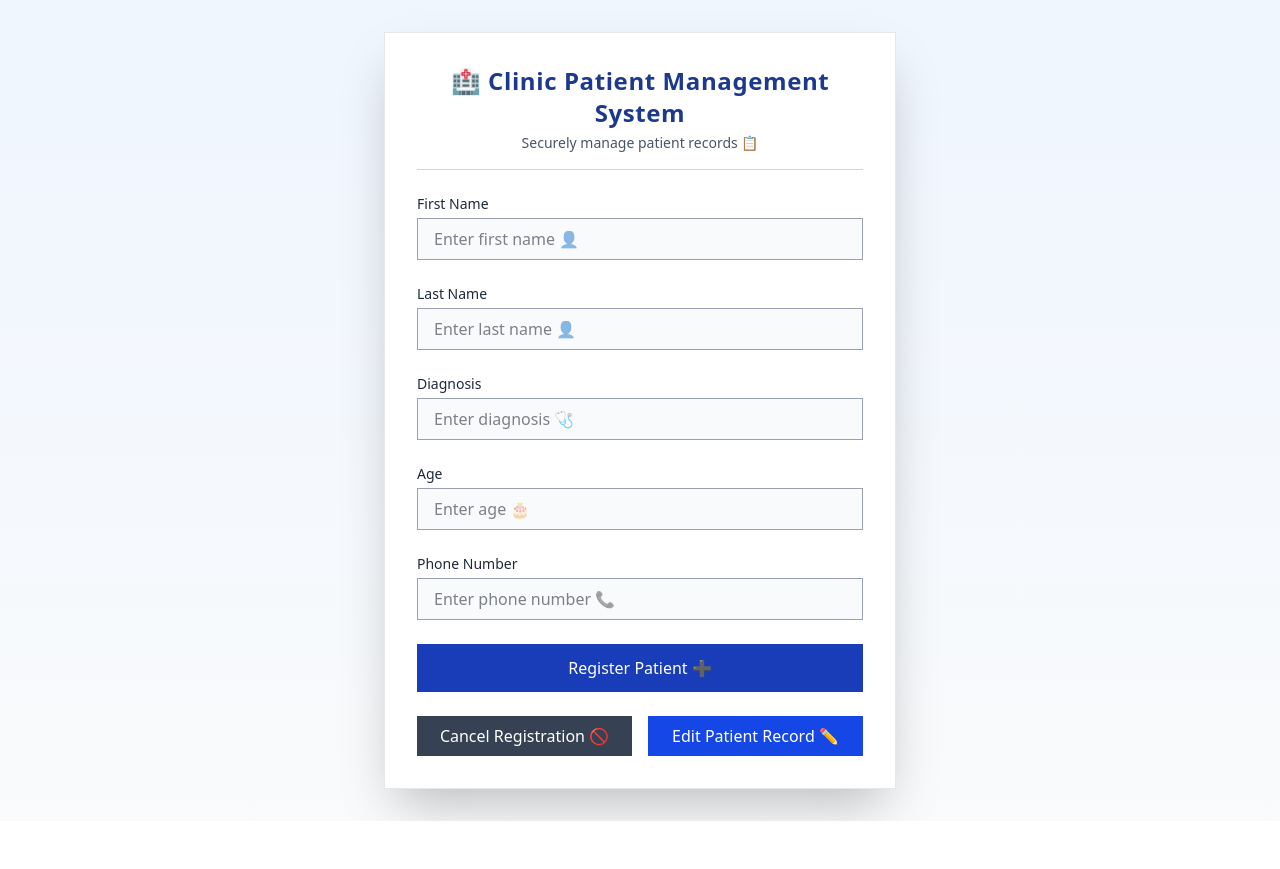
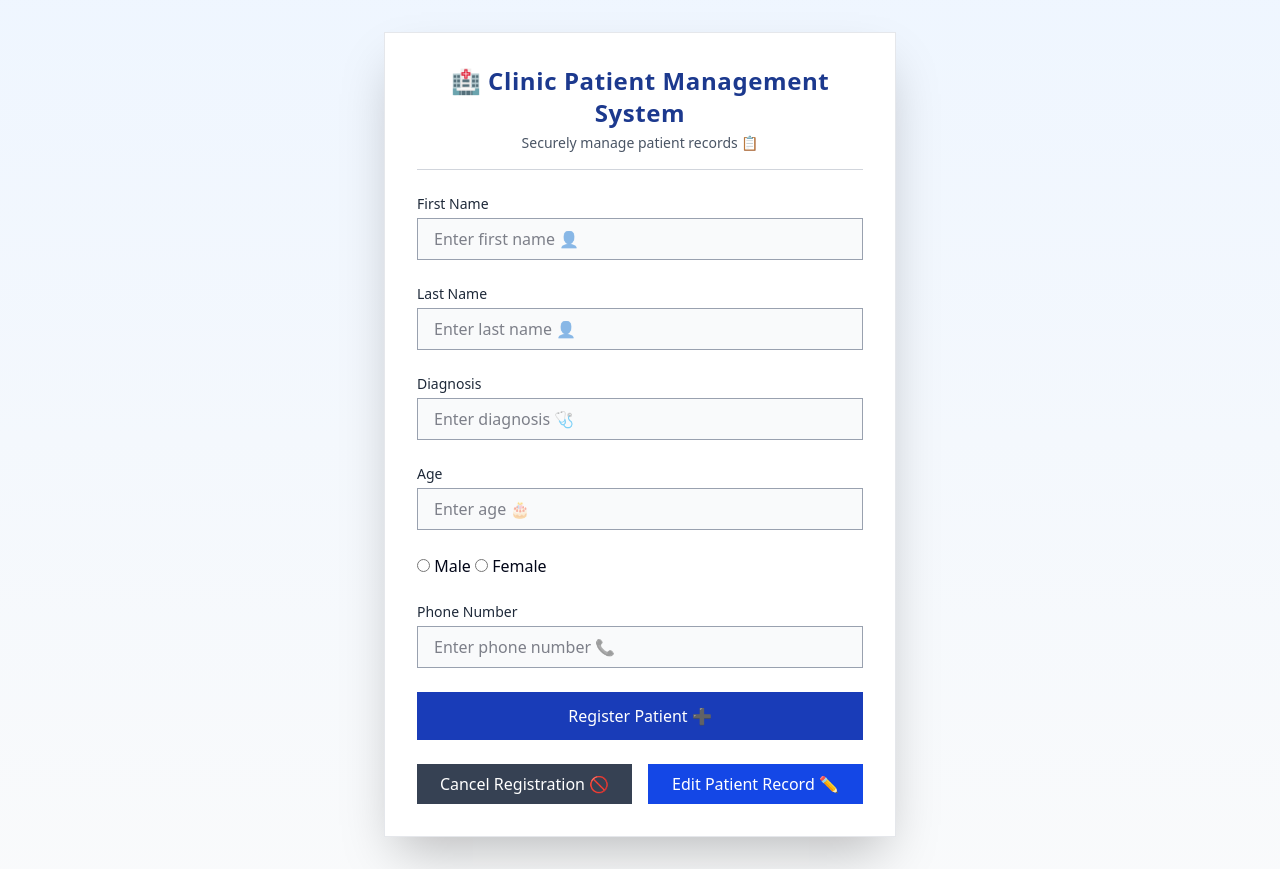
Before and after one commit to Lincoln-Laishram/Registration-system, a React (Vite) app in the folder frontend/: page / in a window 1280 px wide. Before the commit the page ends 821 px from the top, so only its background shows below. Built offline with nearby package versions, Linux system fonts and the light colour scheme.

Commit message:
Some changes in the ui of registation

```diff
--- a/frontend/src/Pages/Home.jsx
+++ b/frontend/src/Pages/Home.jsx
@@ -7,7 +7,6 @@ import {
   HandleUpdate,
 } from "@/func/Functionality";
     // Check for empty values
-
 export const Register = () => {
   const [inpt, setInpt] = useState({
     patientFirstName: "",
@@ -158,6 +157,9 @@ export const Register = () => {
               required
               className="w-full px-4 py-2 border border-gray-400 bg-gray-50 focus:outline-none focus:ring-2 focus:ring-blue-700 focus:border-transparent transition duration-150"
             />
+          </div>
+          <div>
+            <input type="radio" name="gender" value="Male" onClick={(e)=>{console.log(e.target.value)}}/> Male <input type="radio" name="gender" value="Female" onClick={(e)=>{console.log(e.target.value)}}/> Female
           </div>
           <div className="space-y-1">
             <label className="block text-sm font-medium text-gray-800">
```
